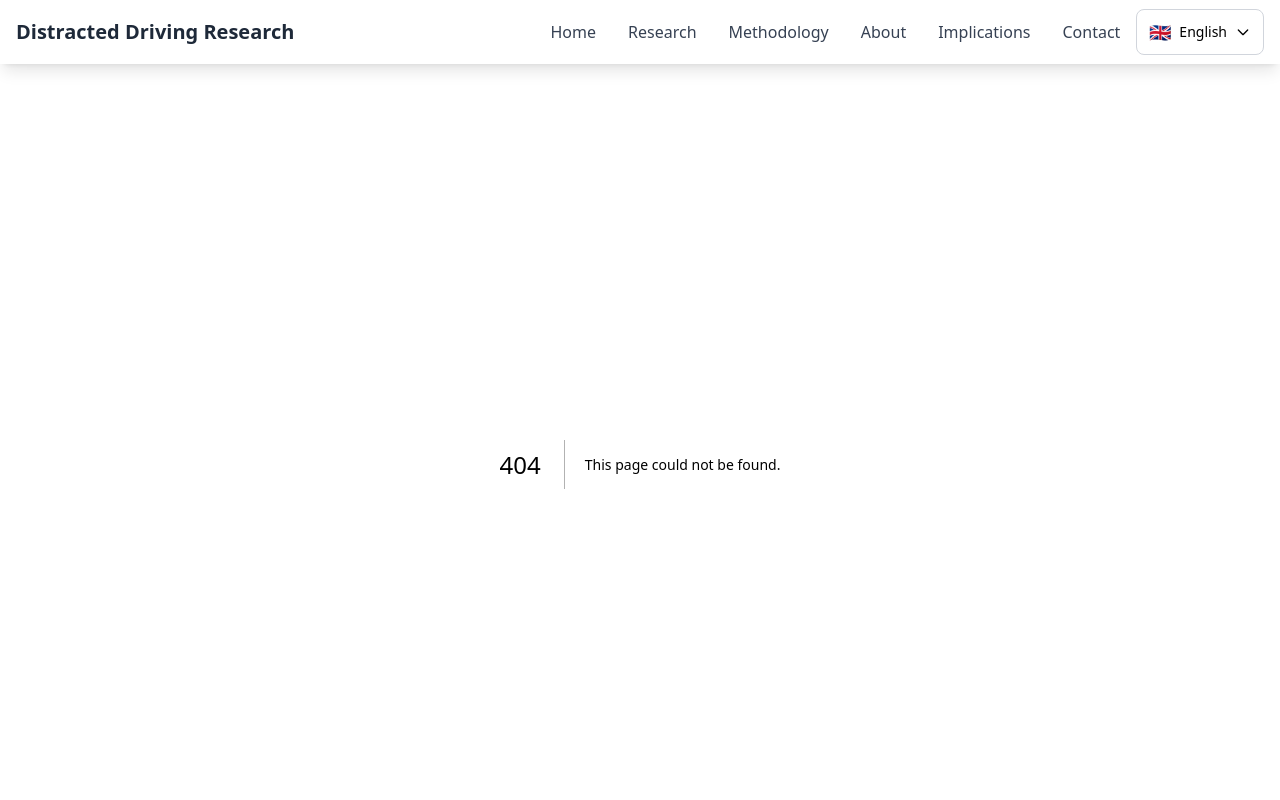
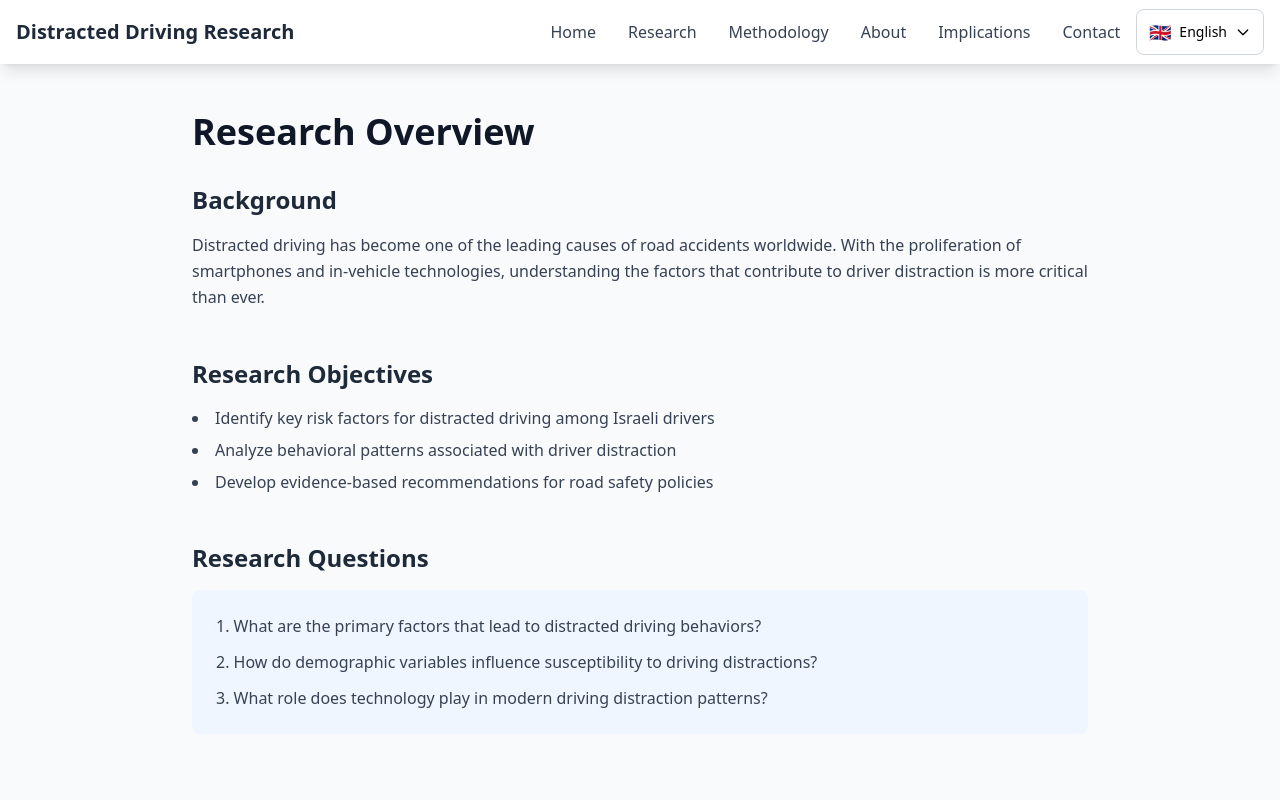
Before and after one commit to WilliamGiammona/odel-project, a Next.js app: page /research in a window 1280 px wide. Before the commit this address had no page. Shown: the top 800 px of the page. Built offline with nearby package versions, Linux system fonts and the light colour scheme.

Commit message:
initial commit

```diff
--- /dev/null
+++ b/app/research/page.tsx
@@ -0,0 +1,77 @@
+// app/research/page.tsx
+"use client";
+
+import { useLanguage } from "../contexts/LanguageContext";
+
+export default function ResearchPage() {
+  const { language } = useLanguage();
+
+  return (
+    <div className="container mx-auto px-4 py-12">
+      <div className="max-w-4xl mx-auto">
+        <h1 className="text-4xl font-bold text-gray-900 mb-8">
+          {language === "en" ? "Research Overview" : "סקירת המחקר"}
+        </h1>
+
+        <section className="mb-12">
+          <h2 className="text-2xl font-semibold text-gray-800 mb-4">
+            {language === "en" ? "Background" : "רקע"}
+          </h2>
+          <p className="text-gray-700 leading-relaxed mb-4">
+            {language === "en"
+              ? "Distracted driving has become one of the leading causes of road accidents worldwide. With the proliferation of smartphones and in-vehicle technologies, understanding the factors that contribute to driver distraction is more critical than ever."
+              : "נהיגה מוסחת הפכה לאחד הגורמים המובילים לתאונות דרכים ברחבי העולם. עם התפשטות הסמארטפונים והטכנולוגיות ברכב, הבנת הגורמים התורמים להסחת דעת של הנהג קריטית מאי פעם."}
+          </p>
+        </section>
+
+        <section className="mb-12">
+          <h2 className="text-2xl font-semibold text-gray-800 mb-4">
+            {language === "en" ? "Research Objectives" : "מטרות המחקר"}
+          </h2>
+          <ul className="list-disc list-inside space-y-2 text-gray-700">
+            <li>
+              {language === "en"
+                ? "Identify key risk factors for distracted driving among Israeli drivers"
+                : "זיהוי גורמי סיכון מרכזיים לנהיגה מוסחת בקרב נהגים ישראלים"}
+            </li>
+            <li>
+              {language === "en"
+                ? "Analyze behavioral patterns associated with driver distraction"
+                : "ניתוח דפוסי התנהגות הקשורים להסחת דעת בנהיגה"}
+            </li>
+            <li>
+              {language === "en"
+                ? "Develop evidence-based recommendations for road safety policies"
+                : "פיתוח המלצות מבוססות ראיות למדיניות בטיחות בדרכים"}
+            </li>
+          </ul>
+        </section>
+
+        <section className="mb-12">
+          <h2 className="text-2xl font-semibold text-gray-800 mb-4">
+            {language === "en" ? "Research Questions" : "שאלות המחקר"}
+          </h2>
+          <div className="bg-blue-50 p-6 rounded-lg">
+            <ol className="list-decimal list-inside space-y-3 text-gray-700">
+              <li>
+                {language === "en"
+                  ? "What are the primary factors that lead to distracted driving behaviors?"
+                  : "מהם הגורמים העיקריים המובילים להתנהגויות נהיגה מוסחת?"}
+              </li>
+              <li>
+                {language === "en"
+                  ? "How do demographic variables influence susceptibility to driving distractions?"
+                  : "כיצד משתנים דמוגרפיים משפיעים על הרגישות להסחות דעת בנהיגה?"}
+              </li>
+              <li>
+                {language === "en"
+                  ? "What role does technology play in modern driving distraction patterns?"
+                  : "מה תפקידה של הטכנולוגיה בדפוסי הסחת דעת מודרניים בנהיגה?"}
+              </li>
+            </ol>
+          </div>
+        </section>
+      </div>
+    </div>
+  );
+}
```
